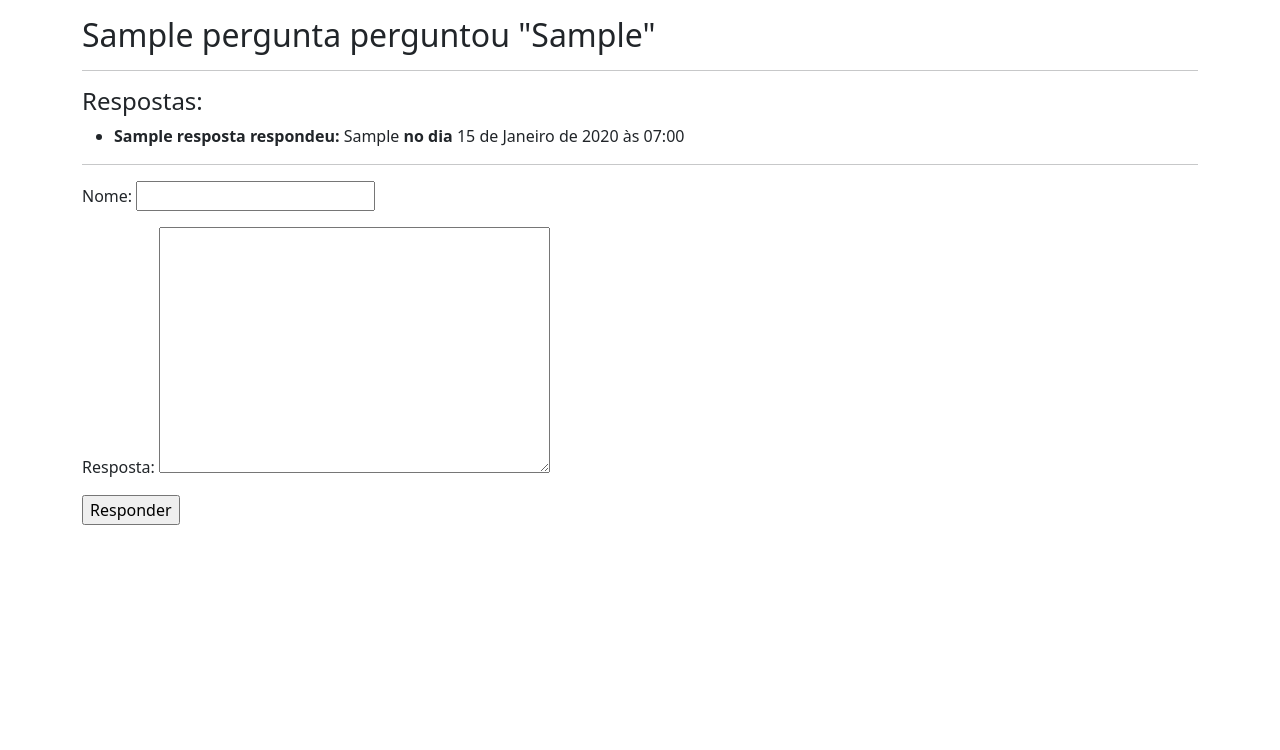
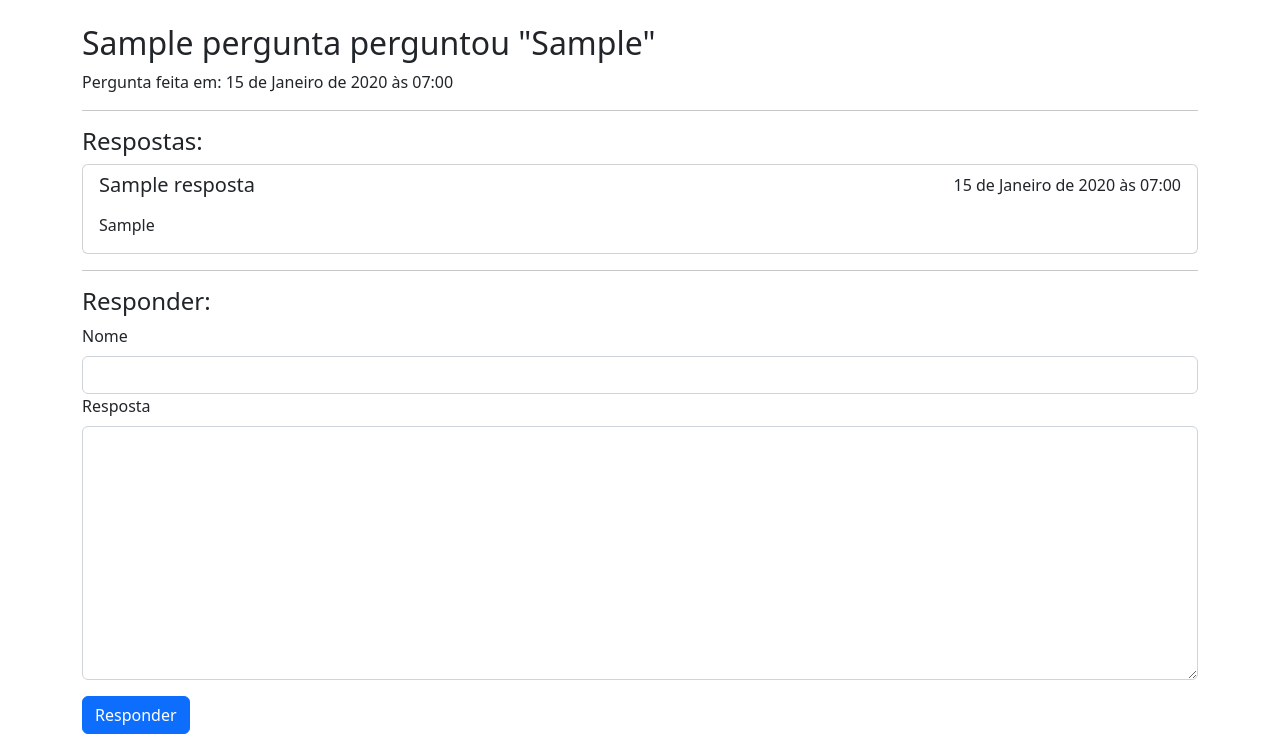
Before and after one commit to obrunodev/django-jspdf, a Django app: page /responder/1/ in a window 1280 px wide. Shown: the part 56-806 px from the top of the page. Before the commit the page ends 581 px from the top, so only its background shows below. Run offline with Django 4.2, Linux system fonts and the light colour scheme; tables that the repository leaves empty hold one stand-in row (values such as "Sample post").

Commit message:
feat: Estilização da tela de respostas

```diff
--- a/perguntas/forms.py
+++ b/perguntas/forms.py
@@ -9,9 +9,19 @@
         model = Pergunta
         fields = ['nome', 'pergunta']
 
+    def __init__(self, *args, **kwargs):
+        super().__init__(*args, **kwargs)
+        self.fields['nome'].widget.attrs.update({'class': 'form-control'})
+        self.fields['pergunta'].widget.attrs.update({'class': 'form-control'})
+
 
 class RespostaForm(forms.ModelForm):
 
     class Meta:
         model = Resposta
         fields = ['nome', 'resposta']
+
+    def __init__(self, *args, **kwargs):
+        super().__init__(*args, **kwargs)
+        self.fields['nome'].widget.attrs.update({'class': 'form-control'})
+        self.fields['resposta'].widget.attrs.update({'class': 'form-control'})
--- a/perguntas/templates/base.html
+++ b/perguntas/templates/base.html
@@ -8,7 +8,7 @@
     <link rel="stylesheet" href="https://cdn.jsdelivr.net/npm/bootstrap@5.2.2/dist/css/bootstrap.min.css">
 </head>
 <body>
-    <nav class="navbar navbar-expand-lg bg-primary text-primary mb-3">
+    <nav class="navbar navbar-expand-lg bg-primary text-primary mb-4">
         <div class="container-fluid">
             <a class="navbar-brand" href="#">Django Respostas</a>
             <button class="navbar-toggler" type="button" data-bs-toggle="collapse" data-bs-target="#navbarSupportedContent" aria-controls="navbarSupportedContent" aria-expanded="false" aria-label="Toggle navigation">
--- a/perguntas/templates/perguntas/list.html
+++ b/perguntas/templates/perguntas/list.html
@@ -6,7 +6,7 @@
 
     <div class="container">
         <h1>Perguntas</h1>
-        <a href="{% url 'perguntas:create' %}">Fazer uma pergunta</a>
+        <a href="{% url 'perguntas:create' %}" class="btn btn-primary my-2">Fazer uma pergunta</a>
         <p>Você pode responder uma pergunta se souber a resposta.</p>
         <ul>
             {% for pergunta in perguntas %}
--- a/perguntas/templates/perguntas/responder.html
+++ b/perguntas/templates/perguntas/responder.html
@@ -6,24 +6,42 @@
 
     <div class="container">
         <h2>{{ pergunta }}</h2>
+        <p>Pergunta feita em: {{ pergunta.criado_em }}</p>
 
         <hr>
         <h4>Respostas:</h4>
-        <ul>
-            {% for resposta in pergunta.respostas.all %}
-                <li style="margin: 4px 0;">
-                    <strong>{{ resposta.nome }} respondeu:</strong> {{ resposta }} <strong>no dia</strong> {{ resposta.criado_em }}
-                </li>
+            {% for resposta in pergunta.respostas.all|dictsortreversed:"id" %}
+                <div class="card my-2">
+                    <div class="card-body pt-2 pb-0">
+                        <div class="d-flex justify-content-between">
+                            <h5>{{ resposta.nome }}</h5>
+                            <p>{{ resposta.criado_em }}</p>
+                        </div>
+                        <p>{{ resposta }}</p>
+                    </div>
+                </div>
             {% empty %}
-                <li>Não há respostas ainda.</li>
+                <p>Não há respostas ainda.</p>
             {% endfor %}
-        </ul>
         <hr>
+
+        <h4>Responder:</h4>
 
         <form method="post">
             {% csrf_token %}
-            {{ form.as_p }}
-            <input type="submit" value="Responder">
+            {% for field in form %}
+                <label for="{{ field.id_for_label }}" class="form-label">{{ field.label }}</label>
+                {{ field }}
+
+                {% if field.help_text %}
+                    <div class="form-text">{{ field.help_text }}</div>
+                {% endif %}
+
+                {% if field.errors %}
+                    {{ field.errors }}
+                {% endif %}
+            {% endfor %}
+            <input type="submit" value="Responder" class="btn btn-primary my-3">
         </form>
     </div>
 
```
